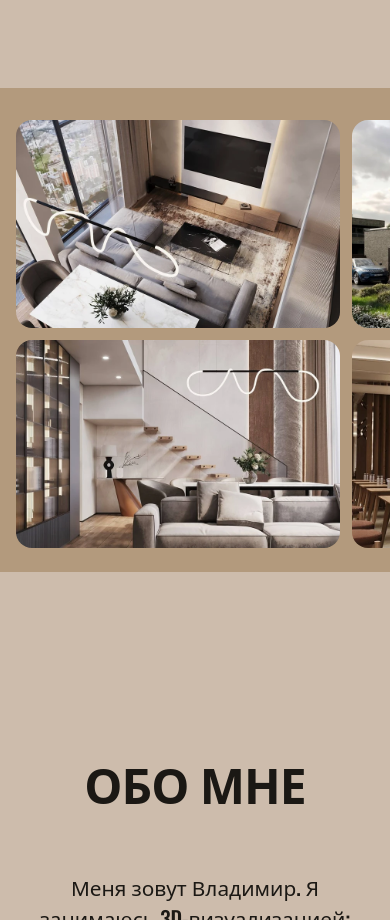
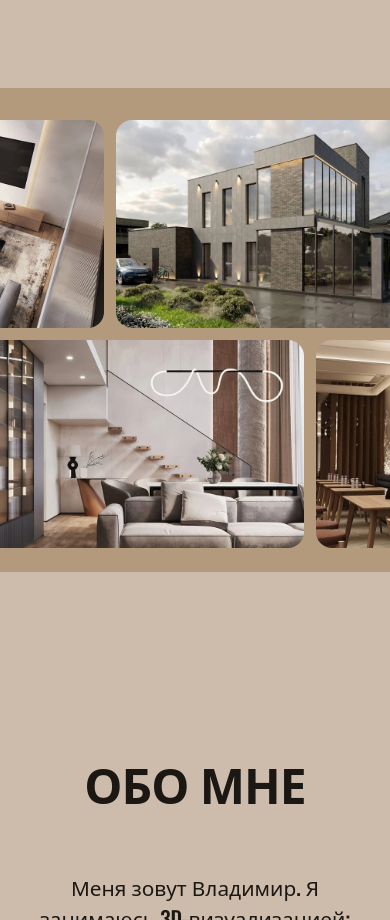
Before and after one commit to kola329/vladimer, a plain HTML site: page index.html in a window 390 px wide. Shown: the part 820-1740 px from the top of the page. Drawn offline with nearby package versions, Linux system fonts and the light colour scheme.

Commit message:
Restore mobile scroll-linked carousel with native animation

```diff
--- a/index.html
+++ b/index.html
@@ -33,14 +33,24 @@ h1 em{font-style:normal;color:var(--a)}
 .row{display:flex;gap:.75rem;width:max-content;will-change:transform;margin:0 0 .75rem -500px}
 .row img{width:420px;height:270px;object-fit:cover;border-radius:1rem;flex:none}
 @media(max-width:767px){
-  .row{
-    width:100%;margin:0 0 .75rem;padding:0 1rem;
-    overflow-x:auto;scroll-snap-type:x proximity;scrollbar-width:none;
-    will-change:auto;transform:none!important
+  .row{margin-left:-120px}
+  .row img{width:min(83vw,420px);height:auto;aspect-ratio:14/9}
+  .row img:nth-child(n+4){display:none}
+}
+@supports (view-timeline: --carousel block) and (animation-timeline: --carousel){
+  @media(max-width:767px){
+    .mq{view-timeline:--carousel block}
+    #r1{animation:carousel-forward 1s linear both;animation-timeline:--carousel}
+    #r2{animation:carousel-backward 1s linear both;animation-timeline:--carousel}
   }
-  .row::-webkit-scrollbar{display:none}
-  .row img{width:min(83vw,420px);height:auto;aspect-ratio:14/9;scroll-snap-align:start;scroll-margin-left:1rem}
-  .row img:nth-child(n+9){display:none}
+}
+@keyframes carousel-forward{
+  from{transform:translate3d(-100px,0,0)}
+  to{transform:translate3d(100px,0,0)}
+}
+@keyframes carousel-backward{
+  from{transform:translate3d(100px,0,0)}
+  to{transform:translate3d(-100px,0,0)}
 }
 /* about */
 .about{min-height:100vh;display:flex;flex-direction:column;align-items:center;justify-content:center;gap:4rem;padding:5rem 1.25rem;text-align:center}
@@ -149,7 +159,7 @@ lb.addEventListener('click',e=>{if(e.target.closest('.x')||e.target===lb)closeLb
 addEventListener('keydown',e=>{if(!lb.classList.contains('on'))return;if(e.key==='Escape')closeLb();if(e.key==='ArrowLeft')step(-1);if(e.key==='ArrowRight')step(1)});
 let tx=0;lb.addEventListener('touchstart',e=>tx=e.touches[0].clientX,{passive:true});lb.addEventListener('touchend',e=>{const d=e.changedTouches[0].clientX-tx;if(Math.abs(d)>50)step(d>0?-1:1)});
 // marquee
-const mk=a=>{let h='';for(let k=0;k<2;k++)a.forEach(s=>h+=`<img loading="lazy" decoding="async" src="images/carousel/${s}.webp" alt="">`);return h};
+const mk=a=>{let h='';for(let k=0;k<2;k++)a.forEach(s=>h+=`<img loading="lazy" decoding="async" src="images/carousel/${s}.webp" width="840" height="540" alt="">`);return h};
 const r1=$('#r1'),r2=$('#r2');r1.innerHTML=mk(['z1','e1','k1','z4','e4','z8','k3','e5']);r2.innerHTML=mk(['z3','k5','e2','z7','sun','z2','e6','k4']);
 // about text
 const at=$('#at'),t=at.textContent;at.textContent='';const ch=[...t].map(c=>{const s=document.createElement('span');s.textContent=c;at.appendChild(s);return s});
@@ -157,21 +167,26 @@ const io=new IntersectionObserver(es=>es.forEach(e=>{if(e.isIntersecting){e.targ
 document.querySelectorAll('.fade').forEach(e=>io.observe(e));
 const mq=document.querySelector('.mq'),aboutButton=at.parentElement.querySelector('.btn');
 const compactCarousel=matchMedia('(max-width:767px)');
+const hasScrollTimeline=CSS.supports('view-timeline','--carousel block') &&
+  CSS.supports('animation-timeline','--carousel');
 let lastOffset,lastReveal;
 let mqY=0,mqH=0,atY=0,aboutButtonY=0,busy=false;const prev=new Array(ch.length).fill(-1);
 function measure(){const a=mq.getBoundingClientRect(),b=at.getBoundingClientRect();mqY=a.top+scrollY;mqH=a.height;atY=b.top+scrollY;aboutButtonY=aboutButton.getBoundingClientRect().top+scrollY;tick()}
 function tick(){busy=false;const vh=innerHeight,sy=scrollY;
-if(!compactCarousel.matches&&sy+vh>mqY-100&&sy<mqY+mqH+100){
+const mobile=compactCarousel.matches;
+if((!mobile||!hasScrollTimeline)&&sy+vh>mqY-100&&sy<mqY+mqH+100){
   const distance=sy-mqY+vh;
-  const off=distance*.3-200;
+  const off=mobile
+    ? Math.round((clamp(distance/(vh+mqH))-.5)*200)
+    : distance*.3-200;
   if(off!==lastOffset){
     lastOffset=off;
     r1.style.transform=`translate3d(${off}px,0,0)`;
     r2.style.transform=`translate3d(${-off}px,0,0)`;
   }
 }
-const start=atY-(compactCarousel.matches?1.03:.98)*vh;
-const end=compactCarousel.matches
+const start=atY-(mobile?1.03:.98)*vh;
+const end=mobile
   ? Math.min(aboutButtonY-.92*vh,atY-.36*vh)
   : aboutButtonY-.88*vh;
 const p=clamp((sy-start)/(end-start)),n=ch.length;
```
